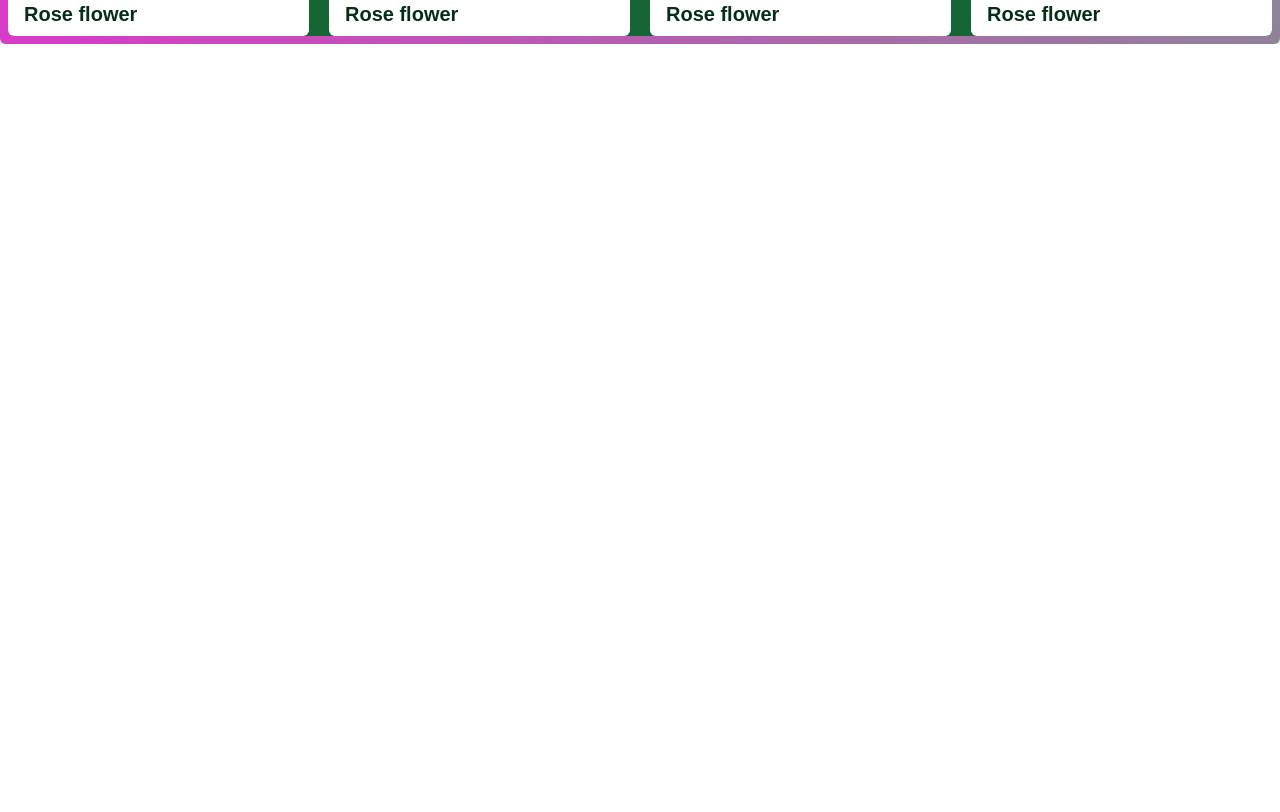
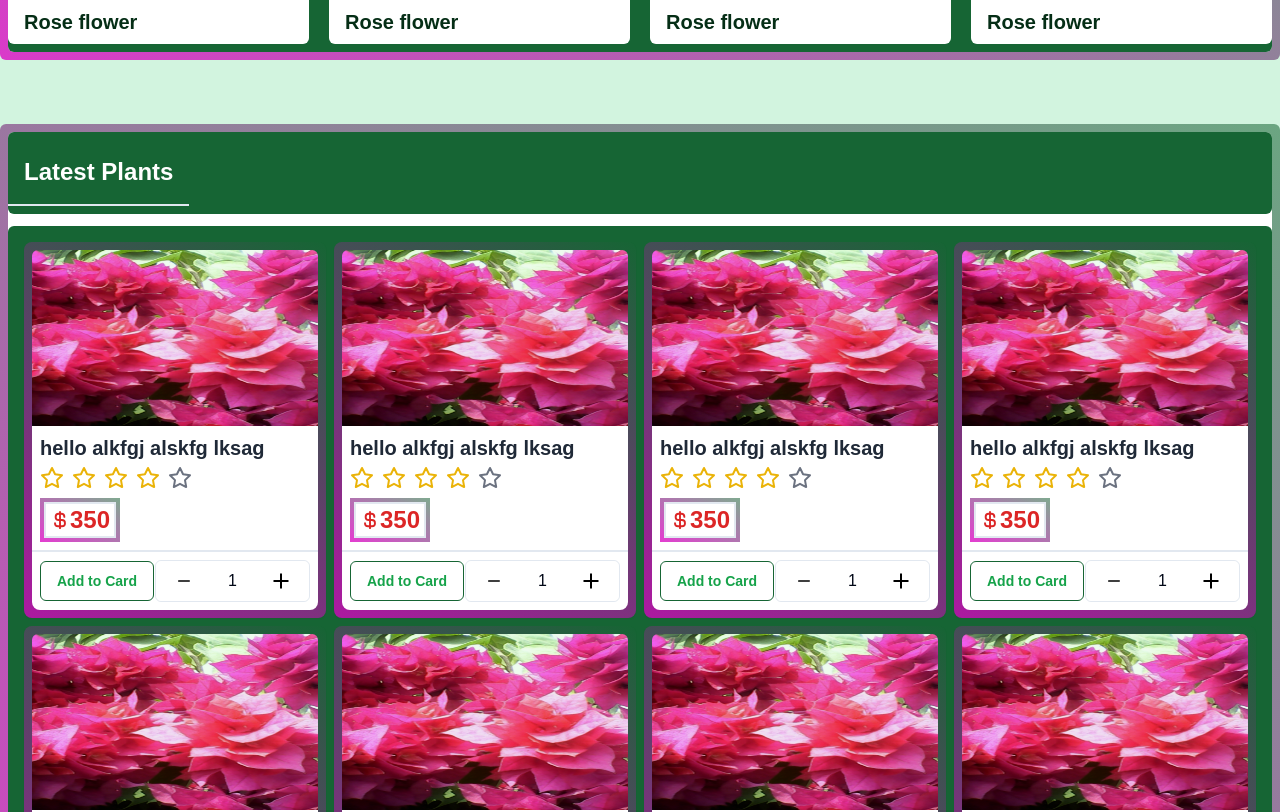
Before and after one commit to sagor369/nursery-client, a React (Vite) app: page / in a window 1280 px wide. Shown: the part 1280-2092 px from the top of the page. Before the commit the page ends 1388 px from the top, so only its background shows below. Built offline with nearby package versions, Linux system fonts and the light colour scheme.

Commit message:
plant category complete

```diff
--- a/src/Pages/HomePage.tsx
+++ b/src/Pages/HomePage.tsx
@@ -1,4 +1,5 @@
 import Header from '@/components/layout/home/Header';
+import LetestCategory from '@/components/layout/home/LetestCategory';
 import PlantsType from '@/components/layout/home/PlantsType';
 
 const HomePage = () => {
@@ -6,6 +7,7 @@ const HomePage = () => {
         <div>
             <Header></Header>
             <PlantsType></PlantsType>
+            <LetestCategory></LetestCategory>
         </div>
     );
 };
--- /dev/null
+++ b/src/components/layout/home/LetestCategory.tsx
@@ -0,0 +1,27 @@
+import { Button } from "@/components/ui/button";
+import SectionLayout from "../SectionLayout";
+import CategoryCard from "../share/CategoryCard";
+import SectionTitle from "../share/SectionTitle";
+
+const LetestCategory = () => {
+  return (
+    <SectionLayout>
+      <div className="bg-white rounded-md">
+        <div className="bg-green-800 rounded-md mb-3 py-2 text-white">
+            <SectionTitle title = {"Latest Plants"}></SectionTitle>
+        </div>
+        <div className="bg-green-800 rounded-md p-4 grid grid-cols-4 gap-2" >
+            {
+                Array.from({ length: 8 }).map((_, index) =>  <CategoryCard key={index}></CategoryCard>)
+            }
+
+        </div>
+        <div className="flex items-center justify-center py-4">
+            <Button className="bg-green-500 text-gray-800 font-bold hover:bg-green-800 hover:text-white">See more</Button>
+        </div>
+      </div>
+    </SectionLayout>
+  );
+};
+
+export default LetestCategory;
--- a/src/components/layout/home/PlantsType.tsx
+++ b/src/components/layout/home/PlantsType.tsx
@@ -7,24 +7,32 @@ import "swiper/css/pagination";
 import "swiper/css/navigation";
 
 // import required modules
-import { Navigation, Autoplay} from "swiper/modules";
+import { Navigation, Autoplay } from "swiper/modules";
+
 import SectionLayout from "../SectionLayout";
 import { Link } from "react-router-dom";
 import SectionTitle from "../share/SectionTitle";
-import { FaAngleRight , FaAngleLeft} from "react-icons/fa";
+
+// react icons
+import { FaAngleRight, FaAngleLeft } from "react-icons/fa";
 
 const PlantsType = () => {
   return (
     <div>
-      <SectionLayout >
+      <SectionLayout>
         <div className="bg-white rounded-md">
+
+            {/* page title and heading  */}
           <div className="bg-green-800 rounded-md mb-3 py-2 text-white flex justify-between items-center pr-4">
             <SectionTitle title={"Shop By Plants Category"}></SectionTitle>
             <div className="flex gap-4">
-                <FaAngleLeft className="size-6 slider-pre rounded-sm bg-white text-green-800"/>
-                <FaAngleRight className="size-6 slider-next rounded-sm bg-white text-green-800"/>
+              <FaAngleLeft className="size-6 slider-pre rounded-sm bg-white text-green-800" />
+              <FaAngleRight className="size-6 slider-next rounded-sm bg-white text-green-800" />
             </div>
           </div>
+
+            {/* swiper components  */}
+            <div className="bg-green-800 rounded-md py-2">
 
           <Swiper
             autoplay={{
@@ -33,8 +41,8 @@ const PlantsType = () => {
             }}
             modules={[Autoplay, Navigation]}
             navigation={{
-            nextEl: '.slider-next',
-            prevEl: '.slider-pre',
+              nextEl: ".slider-next",
+              prevEl: ".slider-pre",
             }}
             spaceBetween={20}
             slidesPerView={4}
@@ -49,7 +57,7 @@ const PlantsType = () => {
                 slidesPerView: 4,
               },
             }}
-          className="bg-green-800 rounded-md"
+
           >
             {Array.from({ length: 6 }).map((_, index) => (
               <SwiperSlide>
@@ -69,6 +77,7 @@ const PlantsType = () => {
             ))}
           </Swiper>
             </div>
+        </div>
       </SectionLayout>
     </div>
   );
--- /dev/null
+++ b/src/components/layout/share/CategoryCard.tsx
@@ -0,0 +1,64 @@
+import { Button } from "@/components/ui/button";
+import {
+  Card,
+  CardContent,
+  CardFooter,
+  CardHeader
+} from "@/components/ui/card";
+import { Star, StarIcon } from "lucide-react";
+import { IoMdAdd, IoIosRemove } from "react-icons/io";
+import { PiCurrencyDollarBold } from "react-icons/pi";
+
+const CategoryCard = () => {
+  const ratingRender = (rating: number) => {
+    let ratings = [];
+    for (let i = 1; i <= 5; i++) {
+      ratings.push(
+        i <= rating ? (
+          <Star key={i} className="text-yellow-500" />
+        ) : (
+          <StarIcon key={i} className="text-gray-500" />
+        )
+      );
+    }
+    return ratings;
+  };
+
+  return (
+    <div>
+      <Card className=" p-2 bg-primary-gradian border-none">
+        <CardHeader className="p-0">
+        <div>
+            <img className="h-44 w-full rounded-t-md" src="/src/assets/1.jpg" alt="" />
+          </div>
+        </CardHeader>
+        <CardContent className="bg-white p-2">
+          <h2 className="text-xl font-bold text-gray-800 pb-1 h-8 overflow-hidden ">hello alkfgj alskfg lksag laskhfg lashkg lakjsh ;l </h2>
+          <div className="flex gap-2 pb-2">{ratingRender(4)}</div>
+          <div className="bg-primary-gradian p-1 inline-block">
+            <div className="flex items-center border-2 bg-white px-1">
+              <PiCurrencyDollarBold className="size-5 text-red-600 font-bold" />
+              <p className="text-2xl text-red-600 font-bold "> 350</p>
+            </div>
+          </div>
+        </CardContent>
+        <CardFooter className="flex p-2 justify-between rounded-b-lg bg-white border-t-2 py-2">
+          <Button variant="outline" className="bg-white text-green-600 font-bold border border-green-800 hover:bg-green-800 hover:text-white ">
+            Add to Card
+          </Button>
+          <div className="flex gap-4 items-center border rounded-md">
+            <Button className="bg-white text-black hover:bg-green-800 ">
+              <IoIosRemove className="hover:text-white  size-6 text-black" />
+            </Button>
+            <p>1</p>
+            <Button className="bg-white text-black hover:bg-green-800 hover:text-white ">
+              <IoMdAdd className="hover:text-white  size-6 text-black" />
+            </Button>
+          </div>
+        </CardFooter>
+      </Card>
+    </div>
+  );
+};
+
+export default CategoryCard;
```
Lines whose indentation alone changed are shown as unchanged.
